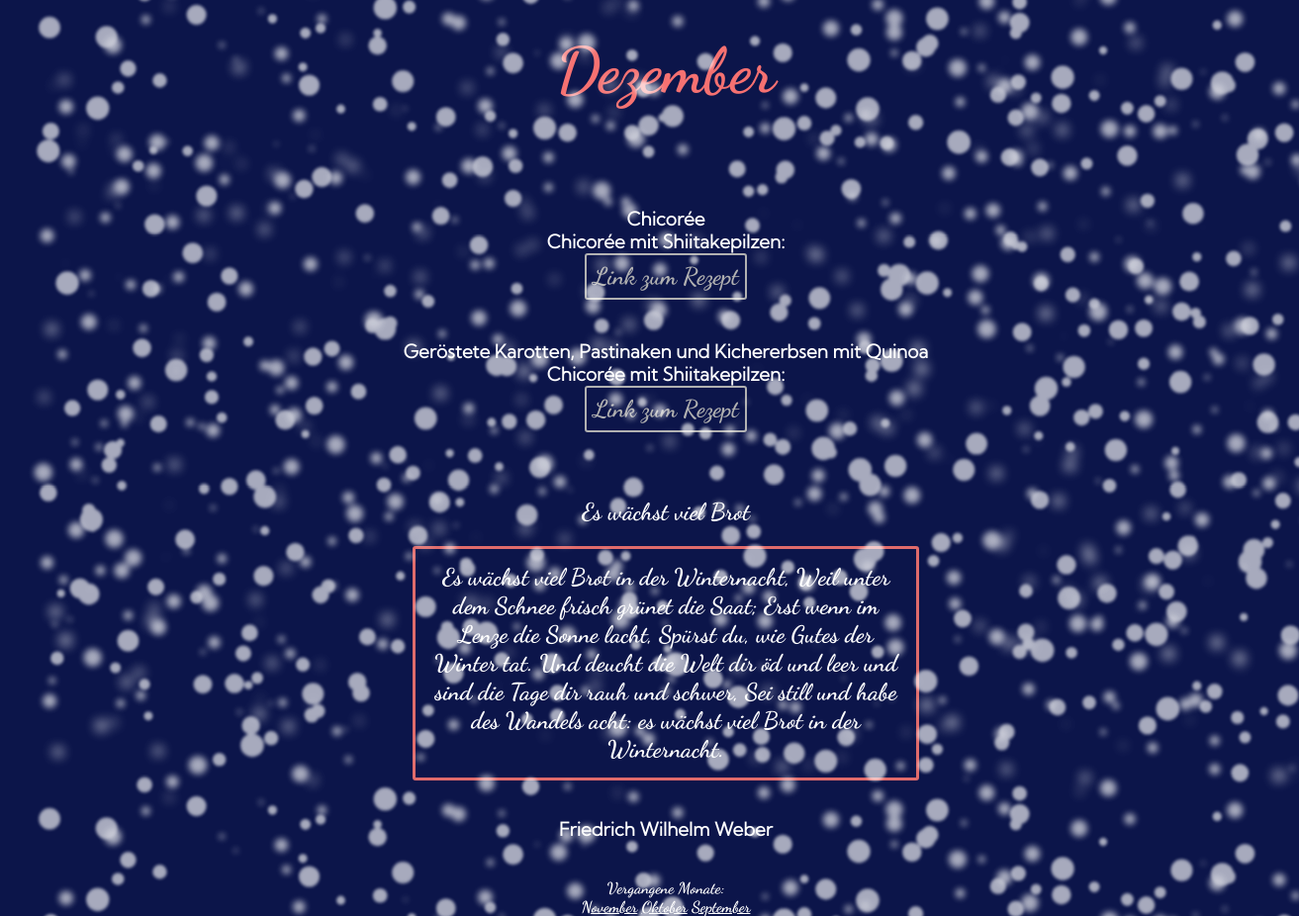
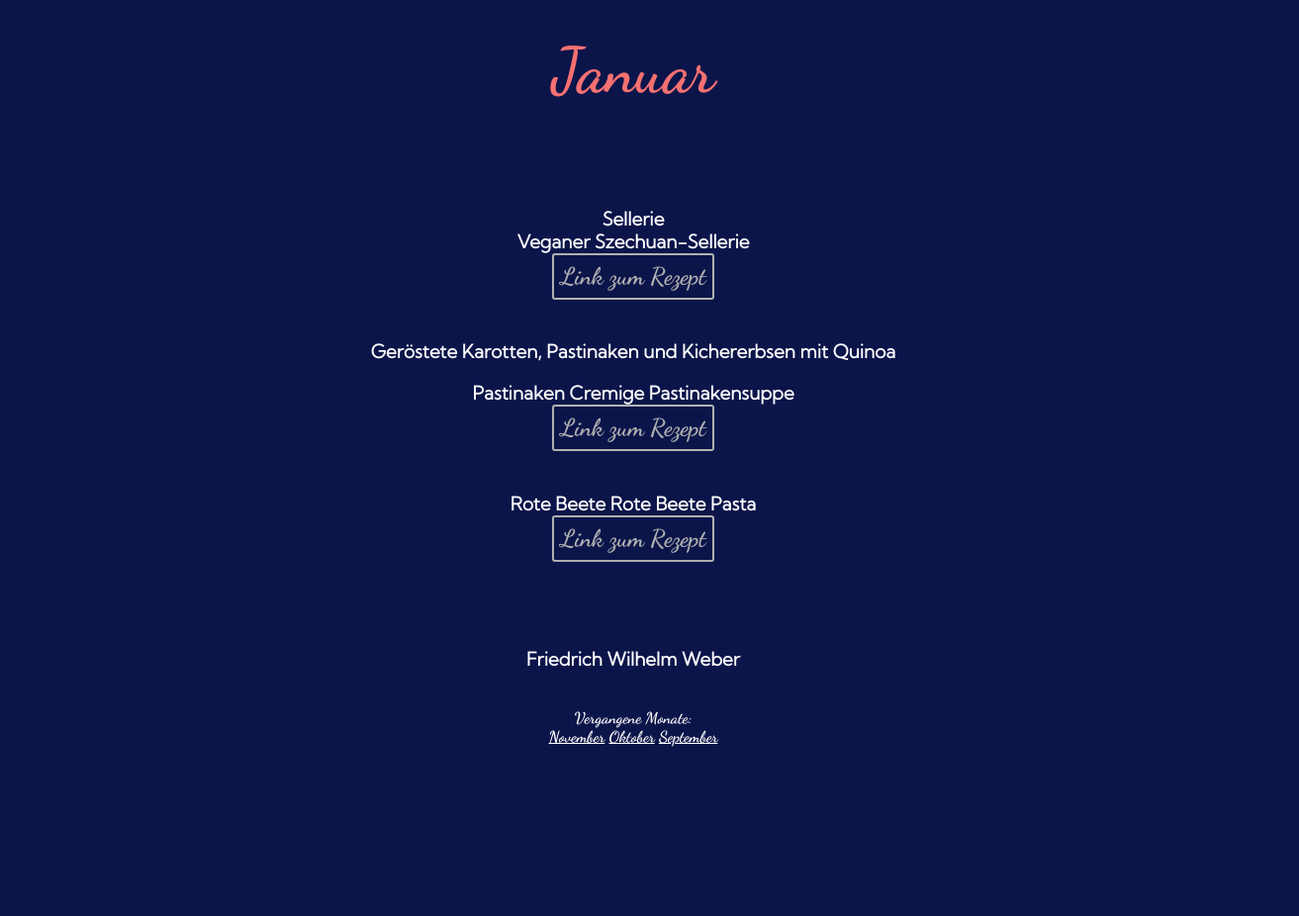
Before and after one commit to jopjk/Rezepte-Seite, a plain HTML site: page index.html in a window 1280 px wide. Shown: the whole page at 99% size, 1313 px wide, since content can reach past the window. After the commit the page ends 866 px from the top, so only its background shows below. Drawn offline with Linux system fonts and the light colour scheme.

Commit message:
Update index.html

```diff
--- a/index.html
+++ b/index.html
@@ -16,43 +16,31 @@
 </head>
 <body>
 
-<div class="wrapper">
-<div class="ani-wrapper">
-     <div class="snow layer1 a"></div>
-     <div class="snow layer1"></div>
-     <div class="snow layer2 a"></div>
-     <div class="snow layer2"></div>
-     <div class="snow layer3 a"></div>
-     <div class="snow layer3"></div>
-	</div>
-<h1>Dezember</h1>
+
+<h1>Januar</h1>
 <br>
 	<br>
-<h3>Chicorée</a3>
+<h3>Sellerie</a3>
 <br>
-Chicorée mit Shiitakepilzen:<br>
-<a href="https://www.kuechengoetter.de/rezepte/chicoree-mit-shiitakepilzen-4727"><button>Link zum Rezept</button></a>
+Veganer Szechuan-Sellerie<br>
+<a href="https://www.eat-this.org/veganer-szechuan-sellerie-wok/"><button>Link zum Rezept</button></a>
 <br><br>
 <h3>Geröstete Karotten, Pastinaken und Kichererbsen mit Quinoa</a3>
 <br>
-Chicorée mit Shiitakepilzen:<br>
-<a href="https://ellerepublic.de/geroestete-karotten-pastinaken-kichererbsen-quinoa/"><button>Link zum Rezept</button></a>
+	<h3>Pastinaken</a3>
+Cremige Pastinakensuppe<br>
+<a href="https://www.eat-this.org/cremige-pastinakensuppe/"><button>Link zum Rezept</button></a>
+<br><br>
+		<h3>Rote Beete</a3>
+Rote Beete Pasta<br>
+<a href="https://www.eat-this.org/rote-bete-pasta-from-hell/"><button>Link zum Rezept</button></a>
 <br><br>
 
 <br>
-	<h2>Es wächst viel Brot</h2>
-<h4>
-Es wächst viel Brot in der Winternacht,
-Weil unter dem Schnee frisch grünet die Saat;
-Erst wenn im Lenze die Sonne lacht,
-Spürst du, wie Gutes der Winter tat.
 
-Und deucht die Welt dir öd und leer
-und sind die Tage dir rauh und schwer,
-Sei still und habe des Wandels acht:
-es wächst viel Brot in der Winternacht.</h4>
 	<br><h3>Friedrich Wilhelm Weber</h3> </br>
 Vergangene Monate:<br>
+	<a href="./dezember.html>Dezember</a>
 	<a href="./november.html">November</a>
 <a href="./oktober.html">Oktober</a>
 
@@ -60,6 +48,5 @@ Vergangene Monate:<br>
 
 	<!-- Global site tag (gtag.js) - Google Analytics -->
 
-	</div>
 </body>
 </html>
```
